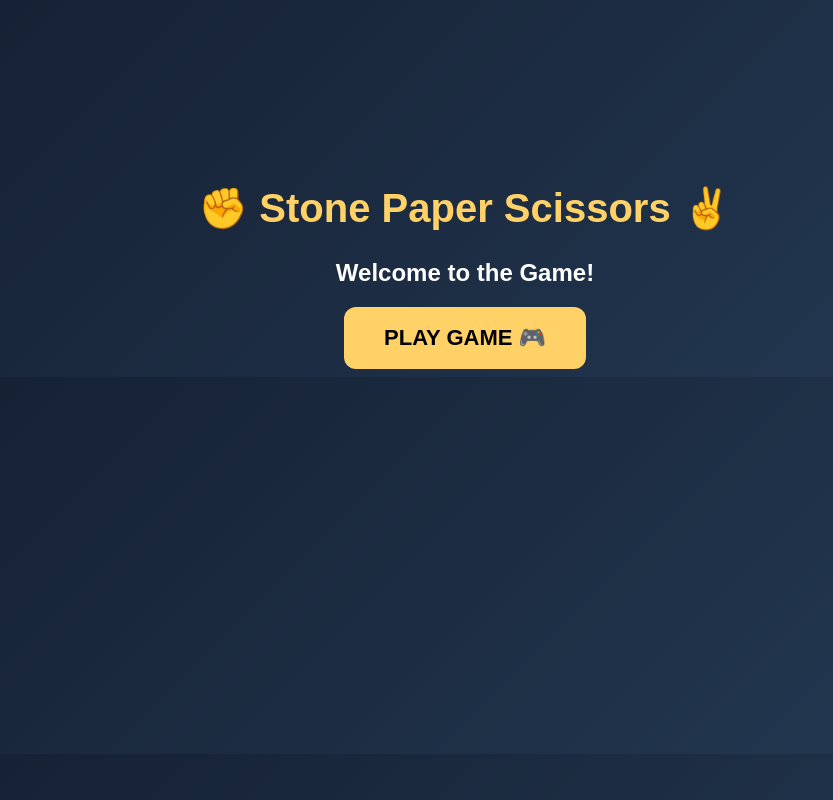
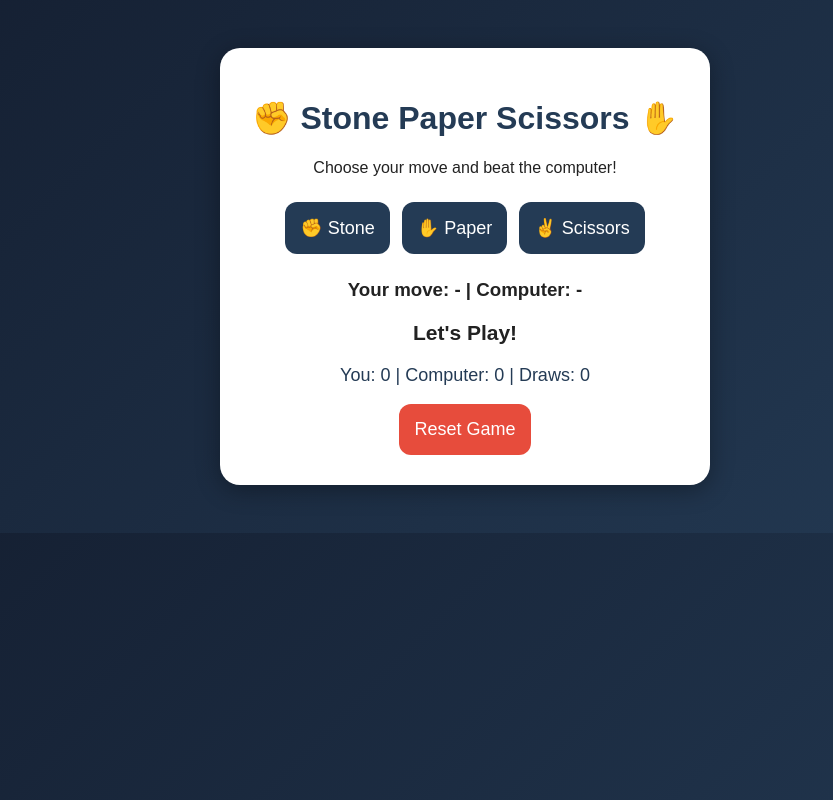
Before and after one commit to prithvisinghdhakray-png/stone-paper--scissor, a plain HTML site: page index.html in a window 1280 px wide. Shown: the whole page, without its empty margins (175-1008 px from the left). Drawn offline with Linux system fonts and the light colour scheme.

Commit message:
Redesign Stone Paper Scissors game layout

```diff
--- a/index.html
+++ b/index.html
@@ -1,46 +1,157 @@
-
-
 <!DOCTYPE html>
 <html>
 <head>
     <title>Stone Paper Scissors</title>
+
     <style>
         body {
             background: linear-gradient(135deg, #141e30, #243b55);
             color: white;
-            font-family: Arial;
+            font-family: Arial, sans-serif;
             text-align: center;
-            padding-top: 150px;
+            padding: 40px 15px;
+        }
+
+        .game {
+            background: white;
+            color: #222;
+            max-width: 450px;
+            margin: auto;
+            padding: 30px 20px;
+            border-radius: 20px;
+            box-shadow: 0 5px 25px #0005;
         }
 
         h1 {
-            color: #ffd166;
-            font-size: 40px;
+            color: #243b55;
+        }
+
+        .choices {
+            display: flex;
+            justify-content: center;
+            gap: 12px;
+            flex-wrap: wrap;
+            margin: 25px 0;
         }
 
         button {
-            padding: 18px 40px;
-            background: #ffd166;
+            padding: 15px;
+            font-size: 18px;
             border: none;
             border-radius: 12px;
-            font-size: 22px;
+            background: #243b55;
+            color: white;
             cursor: pointer;
-            font-weight: bold;
         }
 
         button:hover {
-            background: orange;
+            background: #426b99;
+            transform: scale(1.05);
+        }
+
+        #result {
+            font-size: 21px;
+            font-weight: bold;
+            margin: 20px;
+        }
+
+        #score {
+            font-size: 18px;
+            color: #243b55;
+        }
+
+        .reset {
+            background: #e74c3c;
         }
     </style>
 </head>
+
 <body>
 
-    <h1>✊ Stone Paper Scissors ✌️</h1>
-    <h2>Welcome to the Game!</h2>
+    <div class="game">
 
-    <button onclick="window.open('game.html', '_blank')">
-        PLAY GAME 🎮
-    </button>
+        <h1>✊ Stone Paper Scissors ✋</h1>
+        <p>Choose your move and beat the computer!</p>
+
+        <div class="choices">
+            <button onclick="play(1)">✊ Stone</button>
+            <button onclick="play(2)">✋ Paper</button>
+            <button onclick="play(3)">✌️ Scissors</button>
+        </div>
+
+        <h3 id="moves">Your move: - | Computer: -</h3>
+
+        <div id="result">Let's Play!</div>
+
+        <div id="score">
+            You: 0 | Computer: 0 | Draws: 0
+        </div>
+
+        <br>
+
+        <button class="reset" onclick="resetGame()">
+            Reset Game
+        </button>
+
+    </div>
+
+    <script>
+        let playerScore = 0;
+        let computerScore = 0;
+        let draws = 0;
+
+        const names = ["", "Stone", "Paper", "Scissors"];
+
+        function play(user) {
+
+            let computer = Math.floor(Math.random() * 3) + 1;
+
+            document.getElementById("moves").innerText =
+                "Your move: " + names[user] +
+                " | Computer: " + names[computer];
+
+            let result = "";
+
+            if (user === computer) {
+                result = "🤝 It's a Draw!";
+                draws++;
+            }
+            else if (
+                (user === 1 && computer === 3) ||
+                (user === 2 && computer === 1) ||
+                (user === 3 && computer === 2)
+            ) {
+                result = "🎉 You Won!";
+                playerScore++;
+            }
+            else {
+                result = "😢 Computer Won!";
+                computerScore++;
+            }
+
+            document.getElementById("result").innerText = result;
+
+            document.getElementById("score").innerText =
+                "You: " + playerScore +
+                " | Computer: " + computerScore +
+                " | Draws: " + draws;
+        }
+
+        function resetGame() {
+            playerScore = 0;
+            computerScore = 0;
+            draws = 0;
+
+            document.getElementById("moves").innerText =
+                "Your move: - | Computer: -";
+
+            document.getElementById("result").innerText =
+                "Let's Play!";
+
+            document.getElementById("score").innerText =
+                "You: 0 | Computer: 0 | Draws: 0";
+        }
+    </script>
 
 </body>
 </html>
```
